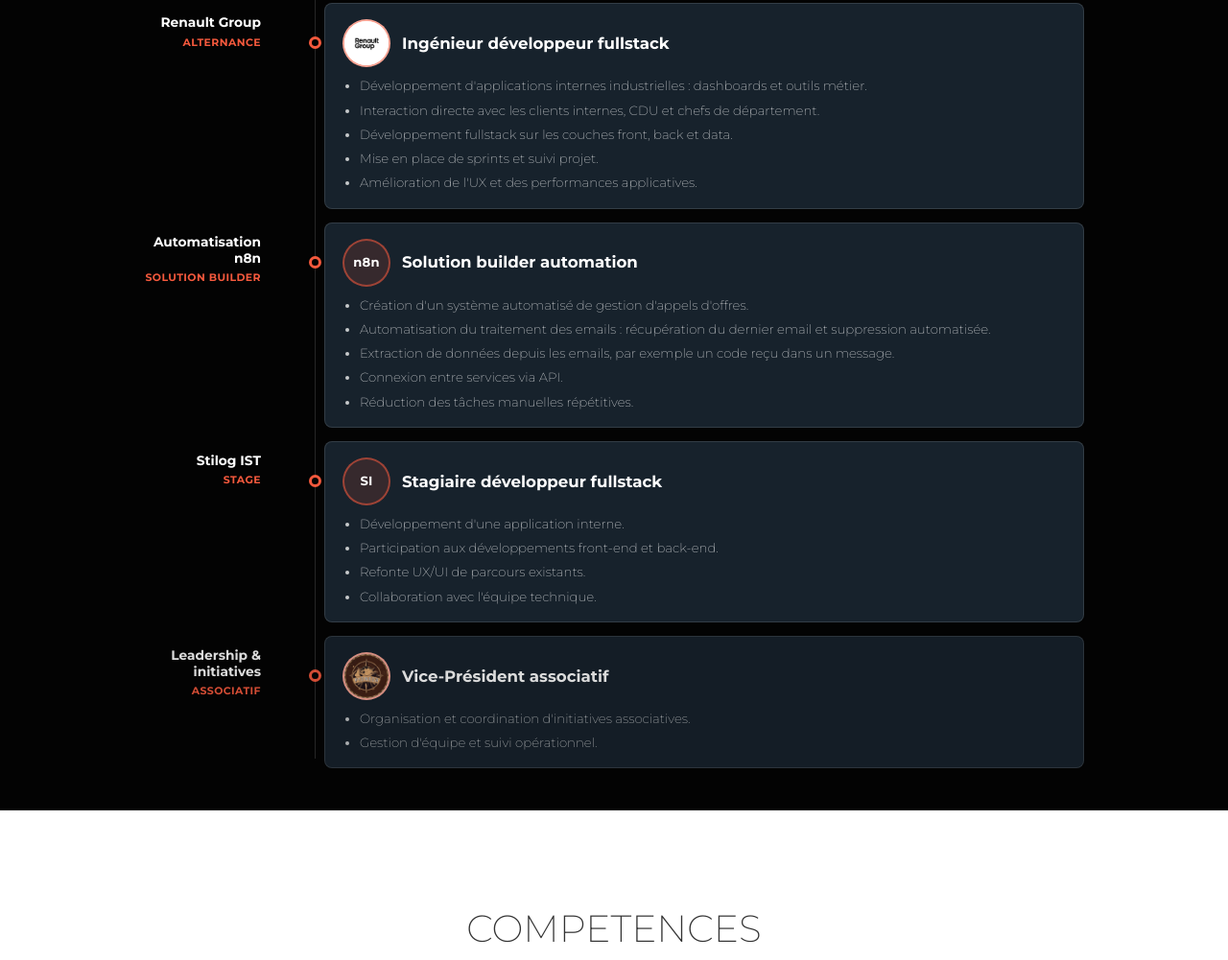
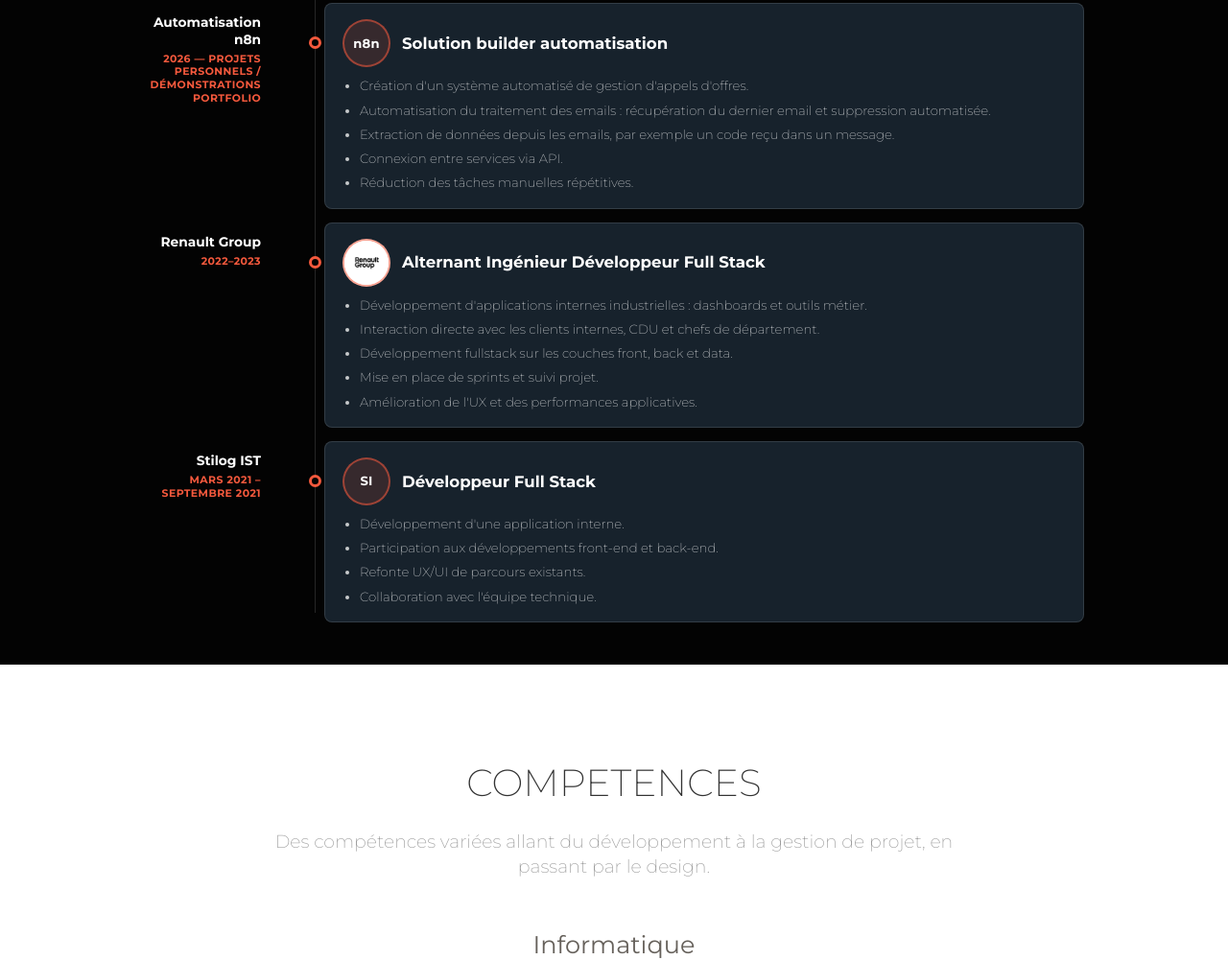
Before and after one commit to TAJMOUTI/SiteNizar, a website: page home.html in a window 1280 px wide. Shown: the part 1987-2988 px from the top of the page at 96% size. Drawn offline with Linux system fonts and the light colour scheme.

Commit message:
[refactor] - Update experience section with new roles and dates, remove outdated entries

```diff
--- a/home.html
+++ b/home.html
@@ -283,7 +283,7 @@
             <article class="experience-card">
               <div class="experience-meta">
                 <span class="experience-company">Dcrypte</span>
-                <span class="experience-date">Ingénieur logiciel</span>
+                <span class="experience-date">2024–2026</span>
               </div>
               <div class="experience-content">
                 <div class="experience-title-row">
@@ -303,45 +303,12 @@
                 </ul>
               </div>
             </article>
-            <article class="experience-card">
-              <div class="experience-meta">
-                <span class="experience-company">Renault Group</span>
-                <span class="experience-date">Alternance</span>
-              </div>
-              <div class="experience-content">
-                <div class="experience-title-row">
-                  <span class="experience-logo">
-                    <img
-                      src="./assets/img/jobs/renaultgroup.jpg"
-                      alt="Logo Renault Group"
-                      loading="lazy"
-                    />
-                  </span>
-                  <h3>Ingénieur développeur fullstack</h3>
-                </div>
-                <ul>
-                  <li>
-                    Développement d'applications internes industrielles :
-                    dashboards et outils métier.
-                  </li>
-                  <li>
-                    Interaction directe avec les clients internes, CDU et chefs
-                    de département.
-                  </li>
-                  <li>
-                    Développement fullstack sur les couches front, back et data.
-                  </li>
-                  <li>Mise en place de sprints et suivi projet.</li>
-                  <li>
-                    Amélioration de l'UX et des performances applicatives.
-                  </li>
-                </ul>
-              </div>
-            </article>
             <article class="experience-card experience-card-highlight">
               <div class="experience-meta">
                 <span class="experience-company">Automatisation n8n</span>
-                <span class="experience-date">Solution builder</span>
+                <span class="experience-date"
+                  >2026 — Projets personnels / démonstrations portfolio</span
+                >
               </div>
               <div class="experience-content">
                 <div class="experience-title-row">
@@ -350,7 +317,7 @@
                     aria-hidden="true"
                     >n8n</span
                   >
-                  <h3>Solution builder automation</h3>
+                  <h3>Solution builder automatisation</h3>
                 </div>
                 <ul>
                   <li>
@@ -372,8 +339,43 @@
             </article>
             <article class="experience-card">
               <div class="experience-meta">
+                <span class="experience-company">Renault Group</span>
+                <span class="experience-date">2022–2023</span>
+              </div>
+              <div class="experience-content">
+                <div class="experience-title-row">
+                  <span class="experience-logo">
+                    <img
+                      src="./assets/img/jobs/renaultgroup.jpg"
+                      alt="Logo Renault Group"
+                      loading="lazy"
+                    />
+                  </span>
+                  <h3>Alternant Ingénieur Développeur Full Stack</h3>
+                </div>
+                <ul>
+                  <li>
+                    Développement d'applications internes industrielles :
+                    dashboards et outils métier.
+                  </li>
+                  <li>
+                    Interaction directe avec les clients internes, CDU et chefs
+                    de département.
+                  </li>
+                  <li>
+                    Développement fullstack sur les couches front, back et data.
+                  </li>
+                  <li>Mise en place de sprints et suivi projet.</li>
+                  <li>
+                    Amélioration de l'UX et des performances applicatives.
+                  </li>
+                </ul>
+              </div>
+            </article>
+            <article class="experience-card">
+              <div class="experience-meta">
                 <span class="experience-company">Stilog IST</span>
-                <span class="experience-date">Stage</span>
+                <span class="experience-date">Mars 2021 – Septembre 2021</span>
               </div>
               <div class="experience-content">
                 <div class="experience-title-row">
@@ -382,7 +384,7 @@
                     aria-hidden="true"
                     >SI</span
                   >
-                  <h3>Stagiaire développeur fullstack</h3>
+                  <h3>Développeur Full Stack</h3>
                 </div>
                 <ul>
                   <li>Développement d'une application interne.</li>
@@ -391,30 +393,6 @@
                   </li>
                   <li>Refonte UX/UI de parcours existants.</li>
                   <li>Collaboration avec l'équipe technique.</li>
-                </ul>
-              </div>
-            </article>
-            <article class="experience-card experience-card-secondary">
-              <div class="experience-meta">
-                <span class="experience-company">Leadership & initiatives</span>
-                <span class="experience-date">Associatif</span>
-              </div>
-              <div class="experience-content">
-                <div class="experience-title-row">
-                  <span class="experience-logo">
-                    <img
-                      src="./assets/img/jobs/Pioneer_retro.jpeg"
-                      alt="Logo du bureau des élèves Pioneer"
-                      loading="lazy"
-                    />
-                  </span>
-                  <h3>Vice-Président associatif</h3>
-                </div>
-                <ul>
-                  <li>
-                    Organisation et coordination d'initiatives associatives.
-                  </li>
-                  <li>Gestion d'équipe et suivi opérationnel.</li>
                 </ul>
               </div>
             </article>
```
